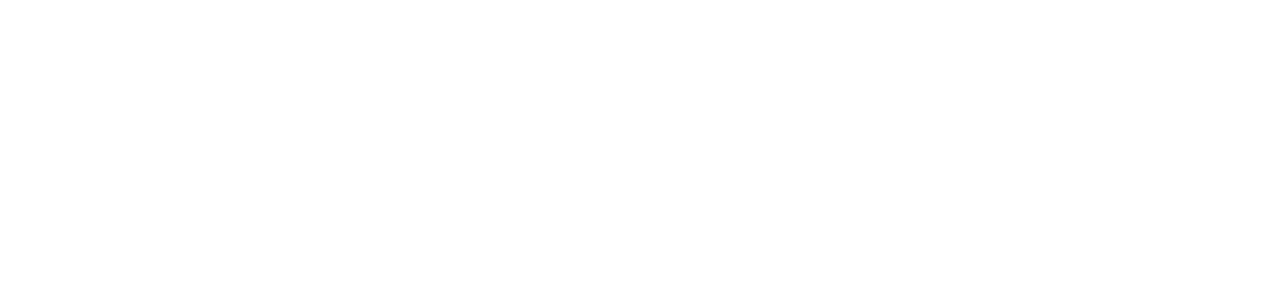
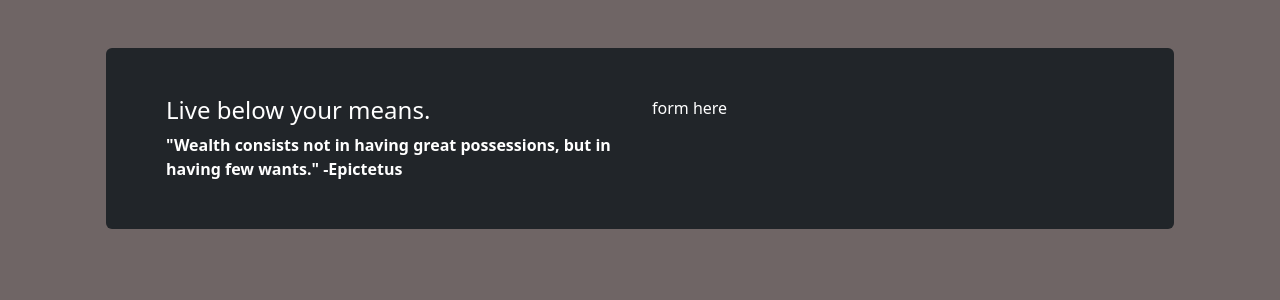
Before and after one commit to bhaskarajmeera/fiinancetrackerui, a React (Vite) app: page /signup in a window 1280 px wide. Before the commit this address had no page. Shown: the top 300 px of the page. Built offline with nearby package versions, Linux system fonts and the light colour scheme.

Commit message:
feat(signup): add financial tips section to signup page

```diff
--- a/src/App.css
+++ b/src/App.css
@@ -0,0 +1,5 @@
+.wrapper{
+    min-height: 100vh;
+    background: rgb(111, 101, 101);
+    color: white;
+}
--- a/src/App.jsx
+++ b/src/App.jsx
@@ -1,9 +1,9 @@
 
 import './App.css'
-import Button from 'react-bootstrap/Button';
 import { Routes,Route } from "react-router-dom";
 import { ToastContainer,toast } from 'react-toastify';
-import Login from './pages/Login';
+import Login from './pages/Login.jsx';
+import SignUp from './pages/SignUp.jsx';
 
 
 
@@ -11,14 +11,14 @@
 
 
   return (
-    <>
-    <Routes>
-    <Route path="/" element={<Login/>}/>
+    <div className="wrapper">
+        <Routes>
+        <Route path="/" element={<Login/>}/>
+        <Route path="/signup" element={<SignUp/>}/>
+        </Routes>
+        <ToastContainer />
 
-    </Routes>
-    <ToastContainer />
-    </>
-
+    </div>
   )
 }
 
--- /dev/null
+++ b/src/components/FinancialTips.jsx
@@ -0,0 +1,76 @@
+import React, { useEffect, useState } from 'react'
+const financialTps=[
+  {
+    "tip": "Track your spending daily.",
+    "quote": "What gets measured gets managed.",
+    "expert": "Peter Drucker"
+  },
+  {
+    "tip": "Create a monthly budget and stick to it.",
+    "quote": "A budget is telling your money where to go instead of wondering where it went.",
+    "expert": "Dave Ramsey"
+  },
+  {
+    "tip": "Build an emergency fund of 3–6 months.",
+    "quote": "Do not save what is left after spending; instead spend what is left after saving.",
+    "expert": "Warren Buffett"
+  },
+  {
+    "tip": "Avoid high‑interest debt like credit cards.",
+    "quote": "Interest on debts grows without rain.",
+    "expert": "Yiddish Proverb"
+  },
+  {
+    "tip": "Invest early to benefit from compounding.",
+    "quote": "Compound interest is the eighth wonder of the world.",
+    "expert": "Albert Einstein"
+  },
+  {
+    "tip": "Set clear financial goals.",
+    "quote": "A goal without a plan is just a wish.",
+    "expert": "Antoine de Saint‑Exupéry"
+  },
+  {
+    "tip": "Review and cancel unused subscriptions.",
+    "quote": "Small leaks sink great ships.",
+    "expert": "Benjamin Franklin"
+  },
+  {
+    "tip": "Live below your means.",
+    "quote": "Wealth consists not in having great possessions, but in having few wants.",
+    "expert": "Epictetus"
+  },
+  {
+    "tip": "Automate your savings.",
+    "quote": "The best way to save money is not to lose it.",
+    "expert": "Jim Cramer"
+  },
+  {
+    "tip": "Track your net worth regularly.",
+    "quote": "What you don’t track, you can’t improve.",
+    "expert": "Unknown"
+  }
+]
+
+ const FinancialTips = () => {
+const [showQuote,setShowQuote]= useState(financialTps[0]);
+const {tip,quote,expert}=showQuote;
+
+useEffect(()=>{
+    setInterval(()=>{
+        setShowQuote(financialTps[Math.floor(Math.random()*financialTps.length)])
+    },3000)
+},[])
+  return (
+    <div>
+    <h4>
+        {tip}
+        </h4>
+
+        <div className='fw-bolder'>
+"{quote}"  -{expert}
+        </div>
+    </div>
+  )
+}
+export default FinancialTips;
--- a/src/pages/Login.jsx
+++ b/src/pages/Login.jsx
@@ -1,9 +1,8 @@
 import React from 'react'
-import Button from 'react-bootstrap/Button';
 
 const Login = () => {
   return (
-    <div><Button variant="primary">Primary</Button></div>
+    <div>hellow world</div>
 
   )
 }
--- /dev/null
+++ b/src/pages/SignUp.jsx
@@ -0,0 +1,31 @@
+import React from 'react'
+
+import Container from'react-bootstrap/Container';
+import Row from 'react-bootstrap/Row';
+import Col from 'react-bootstrap/Col'
+import FinancialTips from '../components/FinancialTips.jsx';
+
+
+
+
+
+const SignUp =() => {
+  return (
+    <Container className='p-5'                                  >
+    <Row  className='bg-dark p-5 rounded'>
+    <Col>
+    <FinancialTips/>{""}
+    </Col>
+    <Col>
+    form here
+    </Col>
+
+    </Row>
+    </Container>
+
+
+
+
+  )
+}
+export default SignUp;
```
